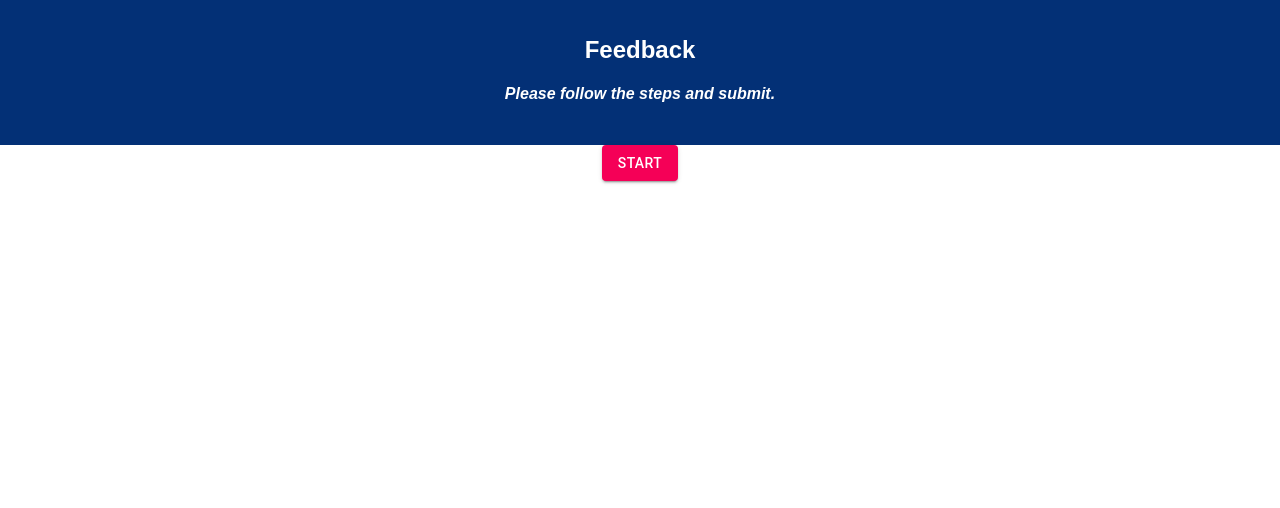
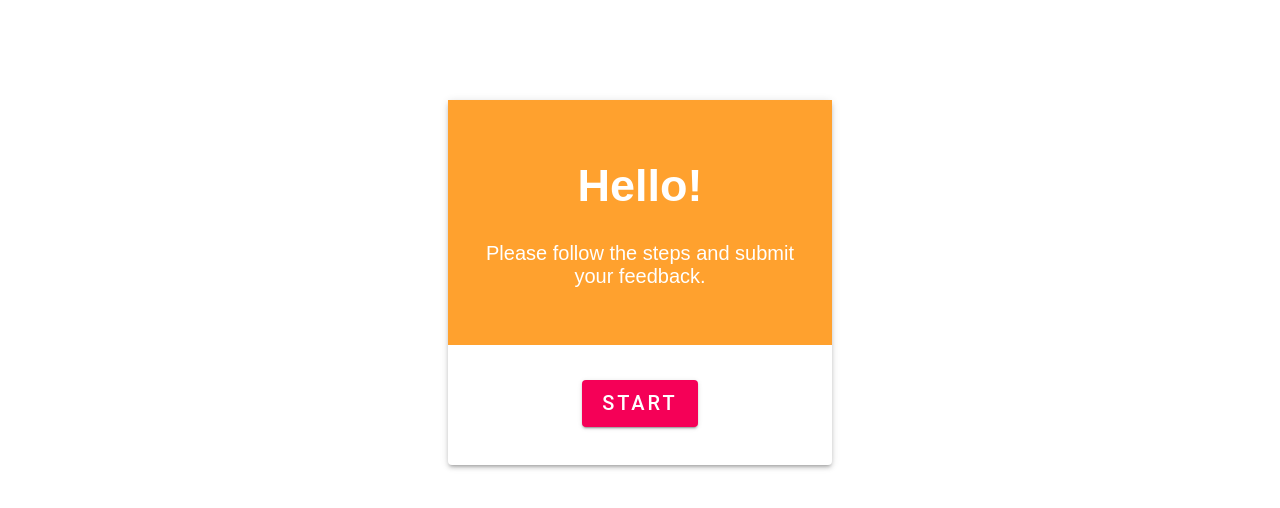
Before and after one commit to baileyniemiller/redux-feedback-loop, a React (Create React App) app: page /#/ in a window 1280 px wide. Shown: the top 508 px of the page. Built offline with nearby package versions, Linux system fonts and the light colour scheme.

Commit message:
css complete for start and feeling

```diff
--- a/src/components/App/App.css
+++ b/src/components/App/App.css
@@ -1,18 +1,23 @@
 .App {
   text-align: center;
-}
-
-.App-header {
-  background-color: #033076;
-  min-height: 70px;
-  padding: 20px;
-  color: white;
-}
-
-.App-title {
-  font-size: 1.5em;
 }
 
 .App-intro {
   font-size: large;
 }
+
+.startPaper {
+  width: 30%;
+  margin-right: 35%;
+  margin-left: 35%;
+  background-color: #ffa12e;
+}
+
+#startButton {
+  margin-top: 35px;
+  margin-bottom: 20px;
+  padding-right: 20px;
+  padding-left: 20px;
+  font-size: 20px;
+  letter-spacing: 3px;
+}
--- a/src/components/App/App.js
+++ b/src/components/App/App.js
@@ -10,6 +10,7 @@ import Comments from "../Comments/Comments.js";
 import Review from "../Review/Review.js";
 import ThankYou from "../ThankYou/ThankYou.js";
 import Button from "@material-ui/core/Button";
+import Paper from "@material-ui/core/Paper";
 
 
 // App.js contains the start page
@@ -23,6 +24,7 @@ class App extends Component {
   render() {
     return (
       <Router>
+        <Paper elevation={3} className="startPaper">
           <Route exact path="/">
             <div className="App">
               <Header />
@@ -46,6 +48,7 @@ class App extends Component {
               <br />
             </div>
           </Route>
+        </Paper>
         <Route path="/feeling">
           <Feeling />
         </Route>
--- /dev/null
+++ b/src/components/Feeling/Feeling.css
@@ -0,0 +1,19 @@
+.feelPaper {
+  width: 30%;
+  margin-right: 35%;
+  margin-left: 35%;
+  height: 430px;
+}
+
+.feelingBody {
+  margin-left: 50px;
+  margin-top: 40px;
+}
+
+#demo-simple-select-required {
+  width: 70px;
+}
+
+#helperText {
+  margin-bottom: 10px;
+}
--- a/src/components/Feeling/Feeling.js
+++ b/src/components/Feeling/Feeling.js
@@ -8,6 +8,9 @@ import MenuItem from "@material-ui/core/MenuItem";
 import FormHelperText from "@material-ui/core/FormHelperText";
 import Select from "@material-ui/core/Select";
 import Button from "@material-ui/core/Button";
+import Paper from "@material-ui/core/Paper";
+import "./Feeling.css"
+import FeelingHeader from "./FeelingHeader.js";
 
 // Feelings component
 
@@ -42,21 +45,12 @@ class Feeling extends React.Component {
   // as the payload.
   render() {
     return (
+      <Paper elevation={3} className="feelPaper">
       <Route path="/feeling">
         <div>
-          <Header />
-          <div className="feelingBody">
-            <h2>On a scale of 1-6, how are you feeling today?</h2>
-            <form onSubmit={this.submitInfo}>
-              {/* // onSubmit={(event) => {
-            //   event.preventDefault()
-            //   this.props.dispatch({
-            //     type: "ADD_FEELING",
-            //     payload: this.state.feeling,
-            //   });
-            //     this.props.history.push("/understanding");
-            // }} */}
-
+          <FeelingHeader />
+          <div>
+            <form onSubmit={this.submitInfo} className="feelingBody">
               <InputLabel id="feelingLabel">Feeling?</InputLabel>
               <Select
                 required
@@ -72,14 +66,15 @@ class Feeling extends React.Component {
                 <MenuItem value={2}>2</MenuItem>
                 <MenuItem value={1}>1</MenuItem>
               </Select>
-              <FormHelperText>Required</FormHelperText>
-              <Button variant="contained" color="primary" type="submit">
+              <FormHelperText id="helperText">Required</FormHelperText>
+              <Button variant="contained" color="primary" type="submit" className="feelNext">
                 Next
               </Button>
             </form>
           </div>
         </div>
       </Route>
+      </Paper>
     );
   }
 }
--- /dev/null
+++ b/src/components/Feeling/FeelingHeader.js
@@ -0,0 +1,19 @@
+import React, { Component } from "react";
+import "./Feeling.css";
+
+// Header component
+
+class FeelingHeader extends Component {
+  render() {
+    return (
+      <header className="mainHeader">
+        <h1 className="title">1</h1>
+        <h4 className="description">
+          On a scale of 1-6, how are you feeling today?
+        </h4>
+      </header>
+    );
+  }
+}
+
+export default FeelingHeader;
--- /dev/null
+++ b/src/components/Header/Header.css
@@ -0,0 +1,15 @@
+.mainHeader {
+  background-color: #ffa12e;
+  color: white;
+  padding: 30px;
+  margin-top: 100px;
+}
+
+.title {
+  font-size: 45px;
+}
+
+.description {
+  font-size: 20px;
+  font-weight: lighter;
+}
--- a/src/components/Header/Header.js
+++ b/src/components/Header/Header.js
@@ -1,15 +1,14 @@
 import React, { Component } from "react";
+import "./Header.css"
 
 // Header component
 
 class Header extends Component {
   render() {
     return (
-      <header className="App-header">
-        <h1 className="App-title">Feedback</h1>
-        <h4>
-          <i>Please follow the steps and submit.</i>
-        </h4>
+      <header className="mainHeader">
+        <h1 className="title">Hello!</h1>
+        <h4 className="description">Please follow the steps and submit your feedback.</h4>
       </header>
     );
   }
--- a/src/components/Review/Review.js
+++ b/src/components/Review/Review.js
@@ -2,6 +2,14 @@ import React, { Component } from "react";
 import { Route, Link } from "react-router-dom";
 import { connect } from "react-redux";
 import axios from 'axios';
+import Table from "@material-ui/core/Table";
+import TableBody from "@material-ui/core/TableBody";
+import TableCell from "@material-ui/core/TableCell";
+import TableContainer from "@material-ui/core/TableContainer";
+import TableHead from "@material-ui/core/TableHead";
+import TableRow from "@material-ui/core/TableRow";
+import Paper from "@material-ui/core/Paper";
+import Button from "@material-ui/core/Button";
 
 // Review component
 
@@ -45,15 +53,37 @@ class Review extends Component {
         <div className="reviewBody">
           <h2>Confirm Your Feedback</h2>
           <div className="feedbackDisplay">
-            <p>Feelings: {feelingReducer}</p>
-            <p>Understanding: {understandingReducer}</p>
-            <p>Support: {supportReducer}</p>
-            <p>Comments: {commentsReducer}</p>
+            <TableContainer component={Paper}>
+              <Table aria-label="simple table">
+                <TableHead>
+                  <TableRow>
+                    <TableCell align="left">Feelings</TableCell>
+                    <TableCell align="left">Understanding</TableCell>
+                    <TableCell align="left">Support</TableCell>
+                    <TableCell align="left">Comments</TableCell>
+                  </TableRow>
+                </TableHead>
+                <TableBody>
+                  <TableRow>
+                    <TableCell align="left">{feelingReducer}</TableCell>
+                    <TableCell align="left">{understandingReducer}</TableCell>
+                    <TableCell align="left">{supportReducer}</TableCell>
+                    <TableCell align="left">{commentsReducer}</TableCell>
+                  </TableRow>
+                </TableBody>
+              </Table>
+            </TableContainer>
           </div>
-           <Link to="/thank-you">
-              <button
-                onClick={() => {this.feedbackInfo()}}>Submit</button>
-            </Link>
+          <Link to="/thank-you">
+            <Button
+              variant="contained"
+              color="primary"
+              type="submit"
+              onClick={() => {
+                this.feedbackInfo();
+              }}>Submit
+            </Button>
+          </Link>
         </div>
       </Route>
     );
--- /dev/null
+++ b/src/components/ThankYou/ThankYou.css
@@ -0,0 +1,19 @@
+.thanksHeader {
+  background-color: #ffa12e;
+  color: white;
+  padding: 30px;
+  width: 30%;
+  margin-right: 35%;
+  margin-left: 35%;
+  border-radius: 10px;
+  margin-top: 100px;
+}
+
+body {
+  margin: 0px;
+}
+
+.thanksButton {
+  background-color: #4d30b8;
+  color: white;
+}
--- a/src/components/ThankYou/ThankYou.js
+++ b/src/components/ThankYou/ThankYou.js
@@ -2,16 +2,27 @@ import React from "react";
 import { connect } from "react-redux";
 import { HashRouter as Route, Link } from "react-router-dom";
 import { withRouter } from "react-router-dom";
+import Button from "@material-ui/core/Button";
+import "./ThankYou.css"
 
 const ThankYou = () => {
-  return(
+  return (
     <Route>
-    <div>
-      <h1>Thank you for submitting your feedback!</h1>
-      <Link exact to="/"><button>Leave New Feedback</button></Link>
-    </div>
+      <div>
+        <header className="thanksHeader">
+          <h1>Thank you for submitting your feedback!</h1>
+          <Link exact to="/">
+            <Button
+              variant="contained"
+              color="primary"
+              type="submit"
+              className="thanksButton"
+            >Leave New Feedback</Button>
+          </Link>
+        </header>
+      </div>
     </Route>
-  )
+  );
 }
 
 export default connect()(withRouter(ThankYou));
```
Lines whose indentation alone changed are shown as unchanged.
